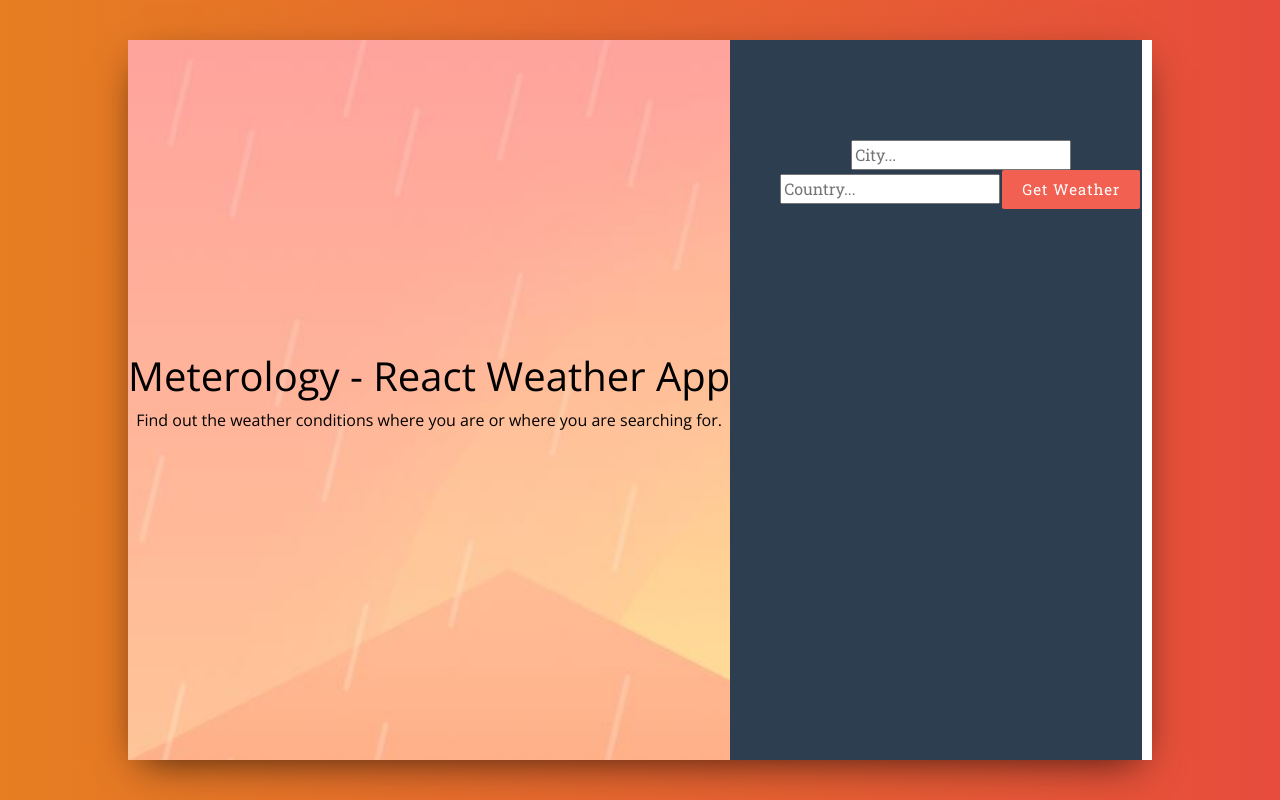
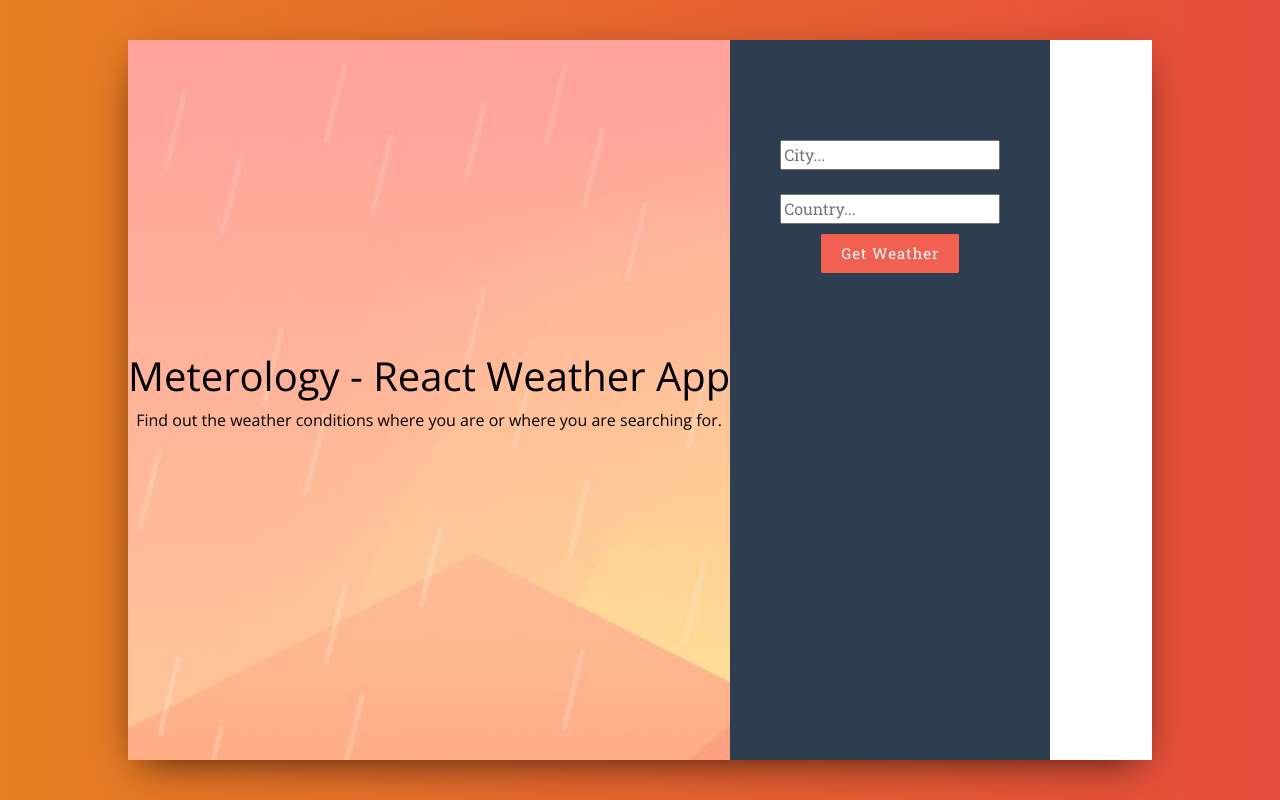
Before and after one commit to Nerajno/Meterology, a React (Create React App) app: page / in a window 1280 px wide. Built offline with nearby package versions, Linux system fonts and the light colour scheme.

Commit message:
centered some of the input

```diff
--- a/src/App.css
+++ b/src/App.css
@@ -53,6 +53,7 @@ body {
   height: 90vh;
   padding-top: 100px;
   padding-left: 50px;
+  padding-right: 50px;
   text-align: center;
   margin: 0 auto;
 
@@ -85,7 +86,7 @@ input:-webkit-autofill {
 button {
   border: 0;
   padding: 8px 20px;
-  margin: 0 2px;
+  margin: 10px 2px;
   border-radius: 2px;
   font-weight: lighter;
   letter-spacing: 1px;
@@ -139,4 +140,8 @@ button:active {
 
 .inputForm{
   font-family: "Roboto Slab", serif;
+  align-items: center;
+  justify-content: center;
+  display: flex;
+  flex-direction: column;
 }
--- a/src/App.js
+++ b/src/App.js
@@ -65,9 +65,9 @@ class App extends React.Component {
 					<div className="main">
 						<div className="container">
 							<div className="row">
-								<div className="col-xs-5 title-container">
+								<div className="title-container">
 									<Titles />
-									<div className="col-xs-7 form-container align-items-center">
+									<div className="form-container ">
 										<Form getWeather={this.getWeather} />
 
 										<Weather
--- a/src/Components/Form.js
+++ b/src/Components/Form.js
@@ -3,6 +3,7 @@ import React from 'react'
 class Form extends React.Component {
     render() {
         return (
+
             <form onSubmit={this.props.getWeather } className="inputForm">
                 <input text="text" name="city" placeholder="City..." />
                 <br/>
```
